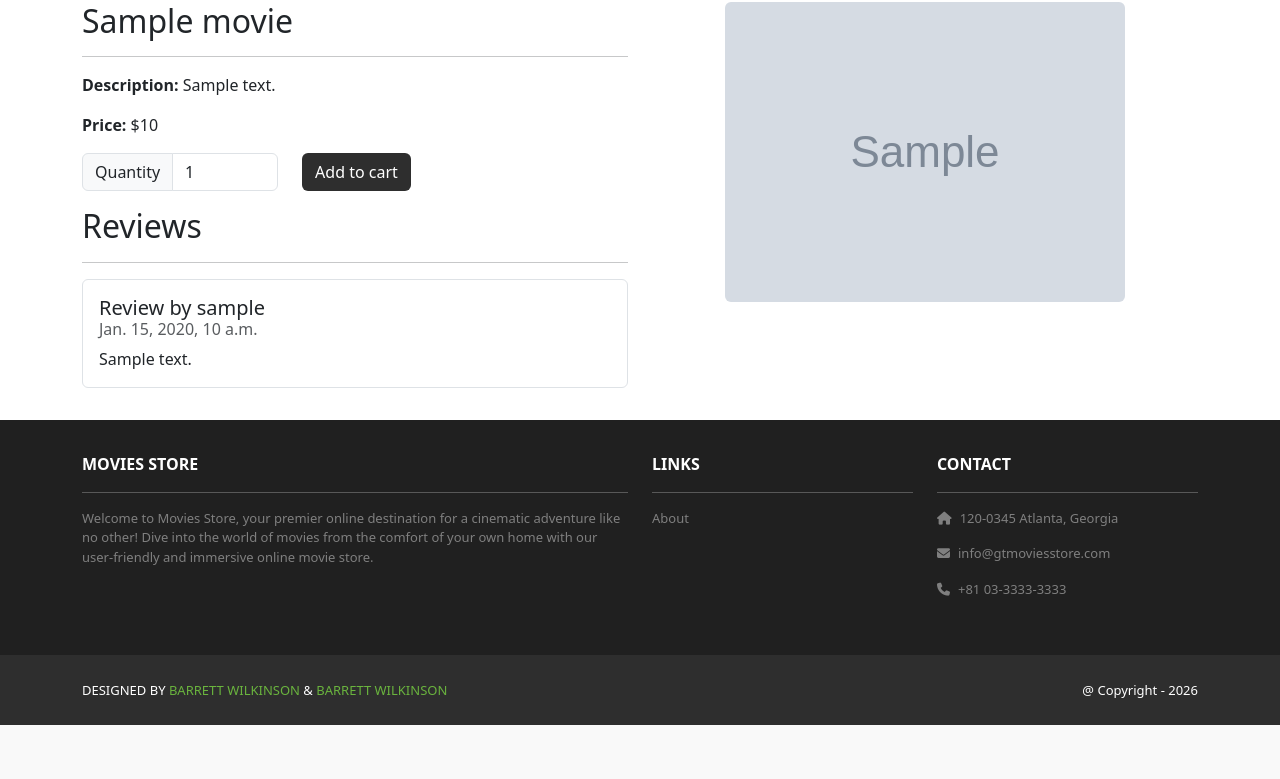
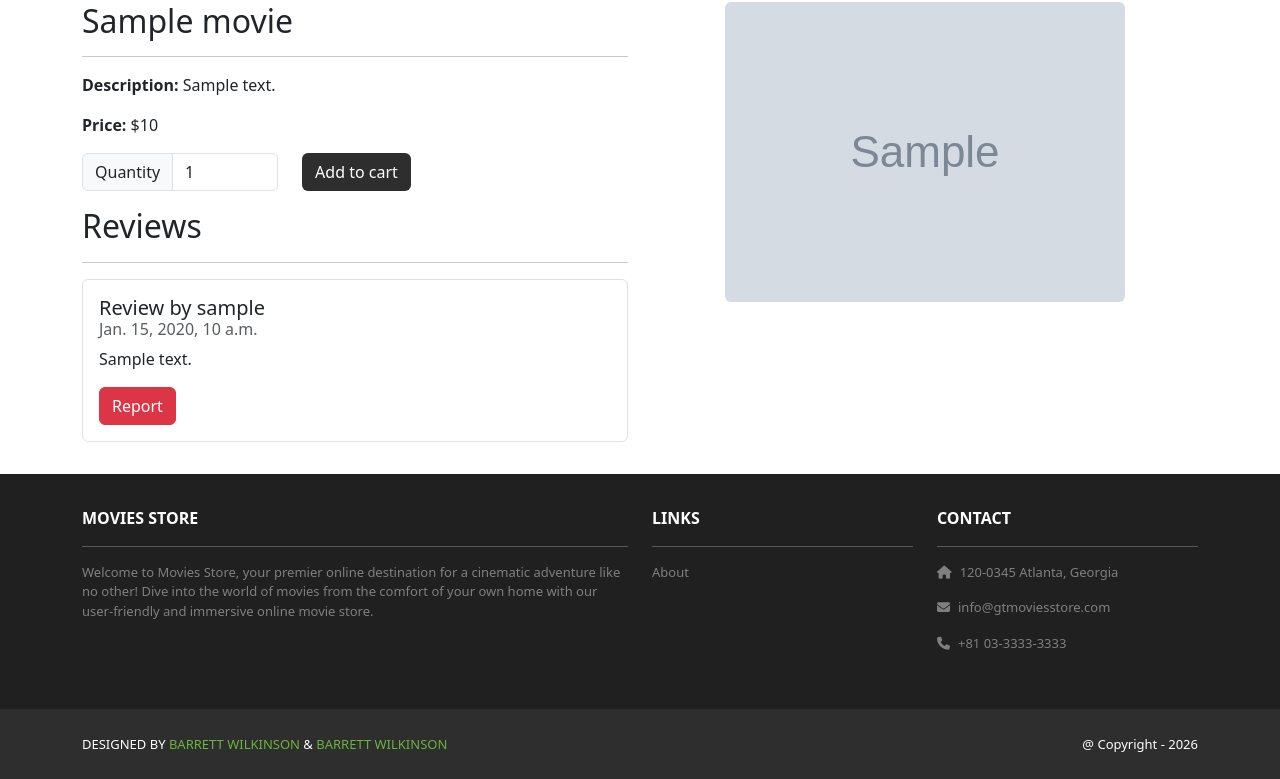
Before and after one commit to Bwilkinson33/gtmoviesstore, a Django app: template movies/templates/movies/show.html in a window 1280 px wide. Shown: the part 112-891 px from the top of the page. Before the commit the page ends 837 px from the top, so only its background shows below. Run offline with Django 5.2, Linux system fonts and the light colour scheme; the template is opened without the code that fills it: most values are stand-ins (such as "Sample title", 1, 10 or a date in 2020); grey boxes marked "Sample" are stand-in pictures; some libraries are stand-ins or nearby versions.

Commit message:
Moved report button

```diff
--- a/movies/templates/movies/show.html
+++ b/movies/templates/movies/show.html
@@ -37,10 +37,10 @@
                             {{ review.date }}
                         </h6>
                         <p class="card-text">{{ review.comment }}</p>
+                        <a class="btn btn-danger" href="{% url 'movies.report_review' id=template_data.movie.id review_id=review.id %}" onclick="return confirm('Are you sure you want to report and delete this review?')">Report</a>
                         {% if user.is_authenticated and user == review.user %}
                         <a class="btn btn-primary" href="{% url 'movies.edit_review' id=template_data.movie.id review_id=review.id %}">Edit</a>
                         <a class="btn btn-danger" href="{% url 'movies.delete_review' id=template_data.movie.id review_id=review.id %}">Delete</a>
-                        <a class="btn btn-danger" href="{% url 'movies.report_review' id=template_data.movie.id review_id=review.id %}" onclick="return confirm('Are you sure you want to report and delete this review?')">Report</a>
                         {% endif %}
                     </li>
                     {% endfor %}
```
